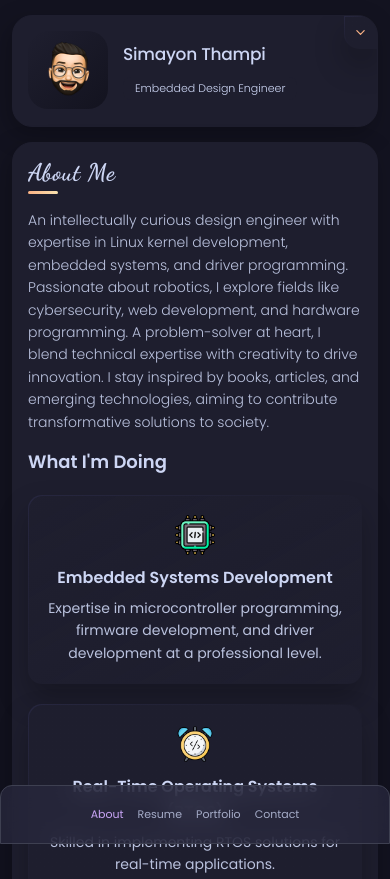
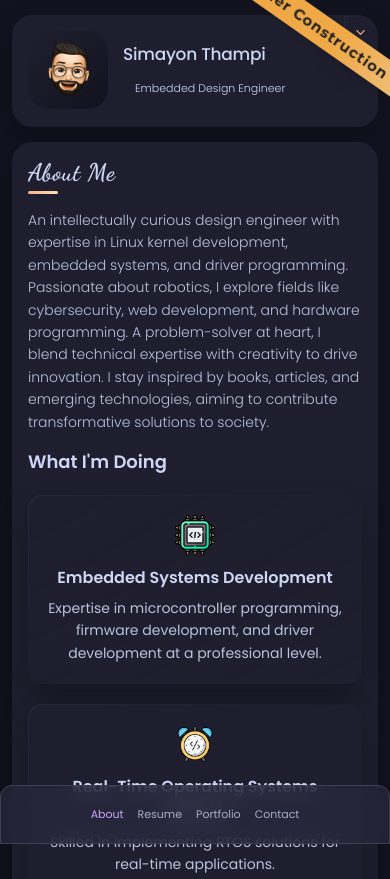
Before and after one commit to Simayon/simayon.github.io, a website built with Parcel: page index.html in a window 390 px wide. Shown: the top 879 px of the page. Built offline with nearby package versions, Linux system fonts and the light colour scheme.

Commit message:
under construction

```diff
--- /dev/null
+++ b/assets/css/under-construction.css
@@ -0,0 +1,27 @@
+/* Easily removable Under Construction tag - just remove the link from HTML */
+.under-construction-tag {
+  position: fixed;
+  top: 24px;
+  right: -48px;
+  z-index: 9999;
+  background: linear-gradient(90deg, #ffb347 60%, #ffcc80 100%);
+  color: #222;
+  font-family: 'Montserrat', sans-serif;
+  font-weight: 700;
+  font-size: 1.1rem;
+  letter-spacing: 0.06em;
+  padding: 8px 40px;
+  border-radius: 8px;
+  box-shadow: 0 4px 16px rgba(0,0,0,0.10);
+  transform: rotate(35deg);
+  pointer-events: none;
+  opacity: 0.93;
+}
+@media (max-width: 600px) {
+  .under-construction-tag {
+    top: 12px;
+    right: -36px;
+    font-size: 0.93rem;
+    padding: 6px 24px;
+  }
+}
--- a/index.html
+++ b/index.html
@@ -19,6 +19,7 @@
   <link rel="stylesheet" href="./assets/css/style.css">
   <link rel="stylesheet" href="./assets/css/portfolio.css">
   <link rel="stylesheet" href="./assets/css/roadmap-cards.css">
+  <link rel="stylesheet" href="./assets/css/under-construction.css">
   <link href="https://fonts.googleapis.com/css?family=Montserrat:400,700" rel="stylesheet">
 
   <!--
@@ -32,6 +33,7 @@
 </head>
 
 <body>
+  <div class="under-construction-tag">Under Construction</div>
 
   <!--
     - #MAIN
```
